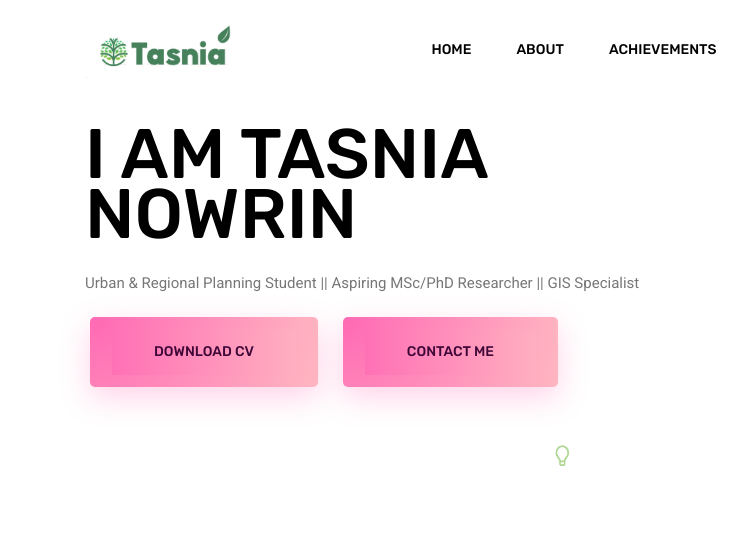
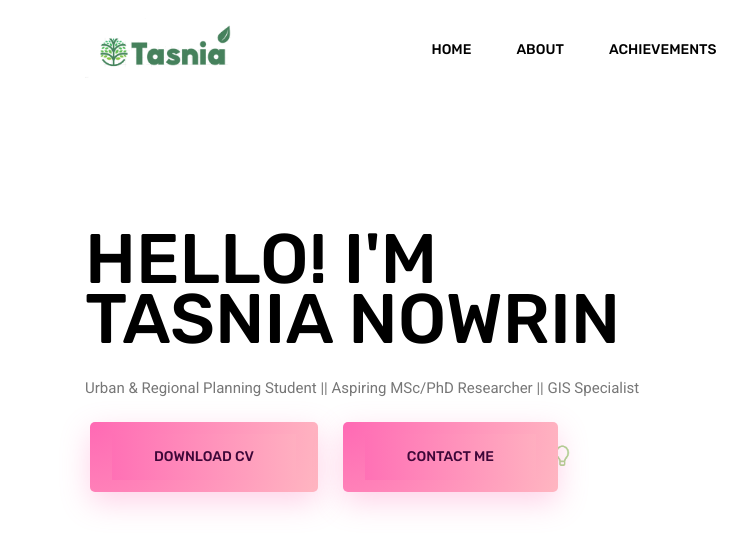
Before and after one commit to tasniadristi/tasniadristi.github.io, a plain HTML site: page index.html in a window 1280 px wide. Shown: the top 547 px of the page, 0-745 px from the left. Drawn offline with nearby package versions, Linux system fonts and the light colour scheme; grey boxes are pictures that could not be loaded.

Commit message:
Add files via upload

```diff
--- a/index.html
+++ b/index.html
@@ -223,7 +223,6 @@
 				background-clip: border-box;
 			}
 		}
-
 		h2{
 			color: #69C052;
 		}
@@ -356,9 +355,9 @@
 		<div class="banner_inner">
 			<div class="container">
 				<div class="row">
-					<div class="col-lg-7">
+					<div class="col-lg-7" style="align-self: end;">
 						<div class="banner_content">
-							<h1 class="text-uppercase">I am Tasnia Nowrin</h1>
+							<h1 class="text-uppercase" id="typewriter"></h1>
 							<p>Urban & Regional Planning Student || Aspiring MSc/PhD Researcher || GIS Specialist</p>
 							<div class="d-flex align-items-center">
 								<a href="resume/Final_CV.pdf" class="cv-option" target="_blank"><button class="primary_btn download-btn"><span>Download CV</span></button></a>
@@ -791,6 +790,31 @@
 
 <script src="https://code.jquery.com/jquery-3.6.0.min.js"></script>
 
+<script>
+  document.addEventListener("DOMContentLoaded", function () {
+    const el = document.getElementById("typewriter");
+    const processedText = "Hello! I'm\n Tasnia Nowrin"
+    let i = 0;
+    const speed = 40;
+
+    function typeWriter() {
+      if (i < processedText.length) {
+        const currentChar = processedText.charAt(i);
+        if (currentChar === '\n') {
+          el.innerHTML += "<br/>";
+        } else {
+          el.innerHTML += currentChar;
+        }
+        i++;
+        setTimeout(typeWriter, speed);
+      }
+    }
+
+    // Start typing
+    el.innerHTML = "";
+    typeWriter();
+  });
+</script>
 
 
 <script>
```
